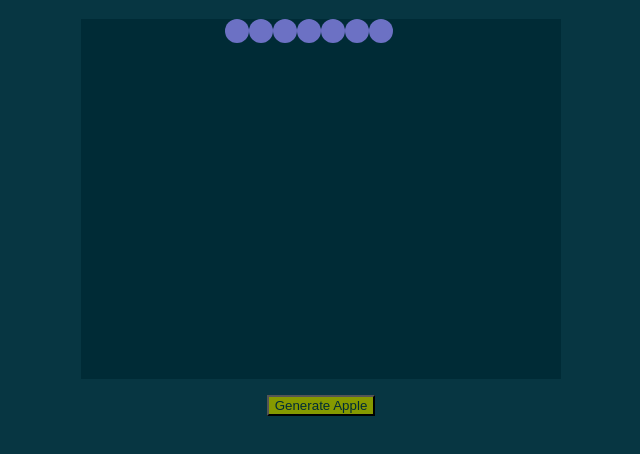
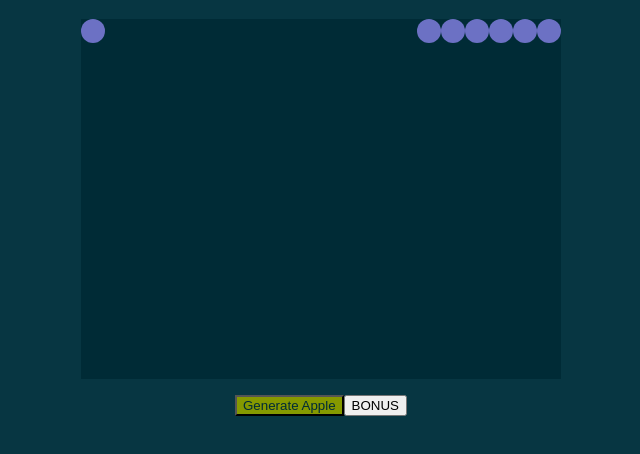
Before and after one commit to 9ziggy9/snek-js, a plain HTML site: page index.html in a window 1280 px wide. Shown: the part 56-510 px from the top of the page, without its empty margins (319-959 px from the left). Drawn offline with nearby package versions, Linux system fonts and the light colour scheme.

Commit message:
bonus mode implemented, segregated game loop

```diff
--- a/index.html
+++ b/index.html
@@ -21,6 +21,7 @@
 	</div>
 	<div id="button-bar">
 	  <button id="debug-apple">Generate Apple</button>
+	  <button id="debug-bonus">BONUS</button>
 	</div>
       </div>
     </div>
--- a/src/class.js
+++ b/src/class.js
@@ -1,4 +1,5 @@
 import {ROWS, COLS, RIGHT, LEFT, DOWN, UP} from "./global.js";
+import {COLORS_SOLARIZED, randColor} from "./color.js";
 
 class Node {
   constructor(x, y) {
@@ -15,8 +16,11 @@ export class Snek {
     this.oldest = 0;
     // TODO: Implement string based movement
     this.dir = RIGHT;
+    this.bonus = false;
+    this.dead = null;
   }
   set(x,y) {
+    this.dead = this.buffer[this.oldest];
     this.buffer[this.oldest++] = new Node(x,y);
     this.oldest %= this.size;
     return this.oldest;
@@ -42,6 +46,17 @@ export class Snek {
     this.buffer.forEach(node => {
       const cell = document.getElementById(`${node.x},${node.y}`);
       cell.setAttribute("class", "occupied");
+      cell.style.backgroundColor = this.bonus
+	? randColor(COLORS_SOLARIZED)
+	: COLORS_SOLARIZED["my-violet"];
     });
   }
+  clear() {
+    if (this.dead) {
+      const {x,y} = this.dead;
+      const deadCell = document.getElementById(`${x},${y}`);
+      deadCell.setAttribute("class", "unoccupied");
+      deadCell.style.backgroundColor = COLORS_SOLARIZED["my-black"];
+    }
+  }
 }
--- a/src/color.js
+++ b/src/color.js
@@ -1,17 +1,20 @@
-export COLORS_SOLARIZED = {
+export const COLORS_SOLARIZED = {
   "my-black": "#002b36",
   "my-blue": "#073642",
-  "my-light-blue": "#268bd2",
-  "my-cyan": "#2aa198",
-  "my-green": "#859900",
   "my-dark-gray": "#586e75",
   "my-light-gray": "#657b83",
   "my-lighter-gray": "#839496",
   "my-white": "#eee8d5",
   "my-light-white": "#fdf6e3",
+  "my-light-blue": "#268bd2",
+  "my-cyan": "#2aa198",
+  "my-green": "#859900",
   "my-red": "#dc322f",
   "my-magenta": "#d33682",
   "my-violet": "#6c71c4",
   "my-orange": "#cb4b16",
   "my-yellow": "#b58900",
 };
+
+export const randColor = (cs) => Object.values(cs)
+  .slice(5)[Math.floor(Math.random() * 10)];
--- /dev/null
+++ b/src/loop.js
@@ -0,0 +1,21 @@
+let then = Date.now();
+
+export function initLoop(fps, snek) {
+  let fpsInterval = 1000 / fps;
+  loop(fpsInterval, snek);
+}
+
+function loop(fpsInterval, snek) {
+  let now = Date.now();
+  let elapsed = now - then;
+  if (elapsed > (snek.bonus ? fpsInterval / 2 : fpsInterval)) {
+    then = now - (elapsed % fpsInterval);
+    snek.move();
+    snek.render();
+    snek.clear();
+  }
+  // WE NEED requestAnimationFrame because it will only execute code
+  // when a re-render is actually necessary. Simple recursion will
+  // blow up the callstack!
+  return requestAnimationFrame(() => loop(snek, fpsInterval));
+}
--- a/src/main.js
+++ b/src/main.js
@@ -1,6 +1,11 @@
 import {ROWS, COLS, RIGHT, LEFT, DOWN, UP} from "./global.js";
 import {Snek} from "./class.js";
 import {initButtons, initGrid} from "./init.js";
+import {COLORS_SOLARIZED} from "./color.js";
+import {initLoop} from "./loop.js";
+
+// Custom sleep function used to make variance in time tenable.
+// Possible solution could be to use requestAnimationFrame
 
 function handleInput(snek) {
   switch(window.event.keyCode) {
@@ -28,6 +33,7 @@ function clearGrid() {
     for (let col = 0; col < COLS; col++) {
       const clearMe = document.getElementById(`${col},${row}`);
       clearMe.setAttribute("class", "unoccupied");
+      clearMe.style.backgroundColor = COLORS_SOLARIZED["my-black"];
     }
   }
 }
@@ -41,12 +47,18 @@ function run() {
   document.addEventListener("keydown", () => handleInput(snek));
   snek.init();
   snek.render();
+
+  // TODO: decouple me
+  let bonusButton = document.getElementById("debug-bonus");
+  bonusButton.addEventListener("click", () => snek.bonus = !snek.bonus);
+
   // GAME LOOP
-  setInterval(() => {
-    clearGrid();
-    snek.move();
-    snek.render();
-  }, 75);
+  initLoop(15, snek);
+  // const loop = setInterval(() => {
+  //   clearGrid();
+  //   snek.move();
+  //   BONUS ? snek.renderBonus() : snek.render();
+  // }, 75);
 }
 
 window.onload = run;
```
